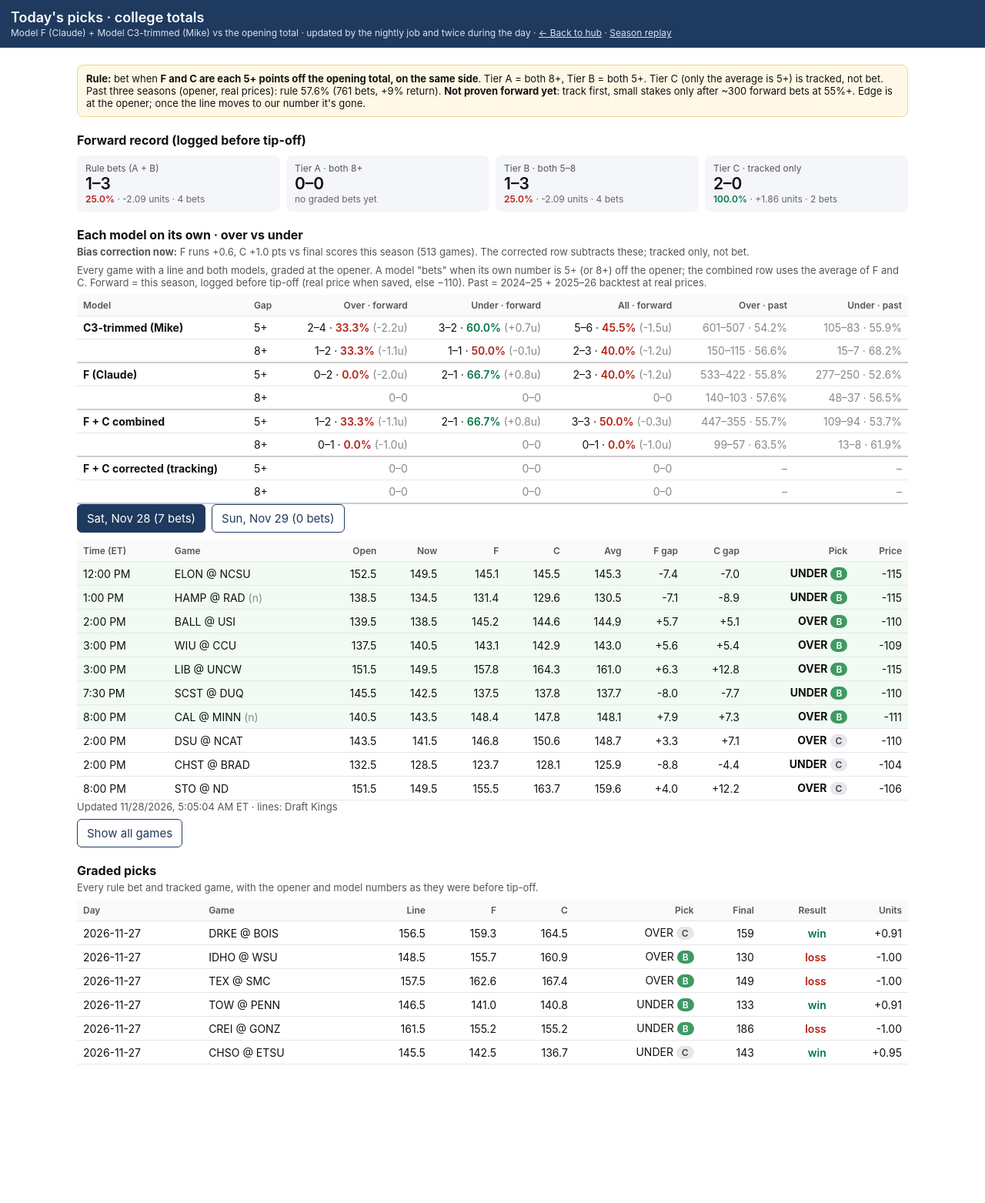
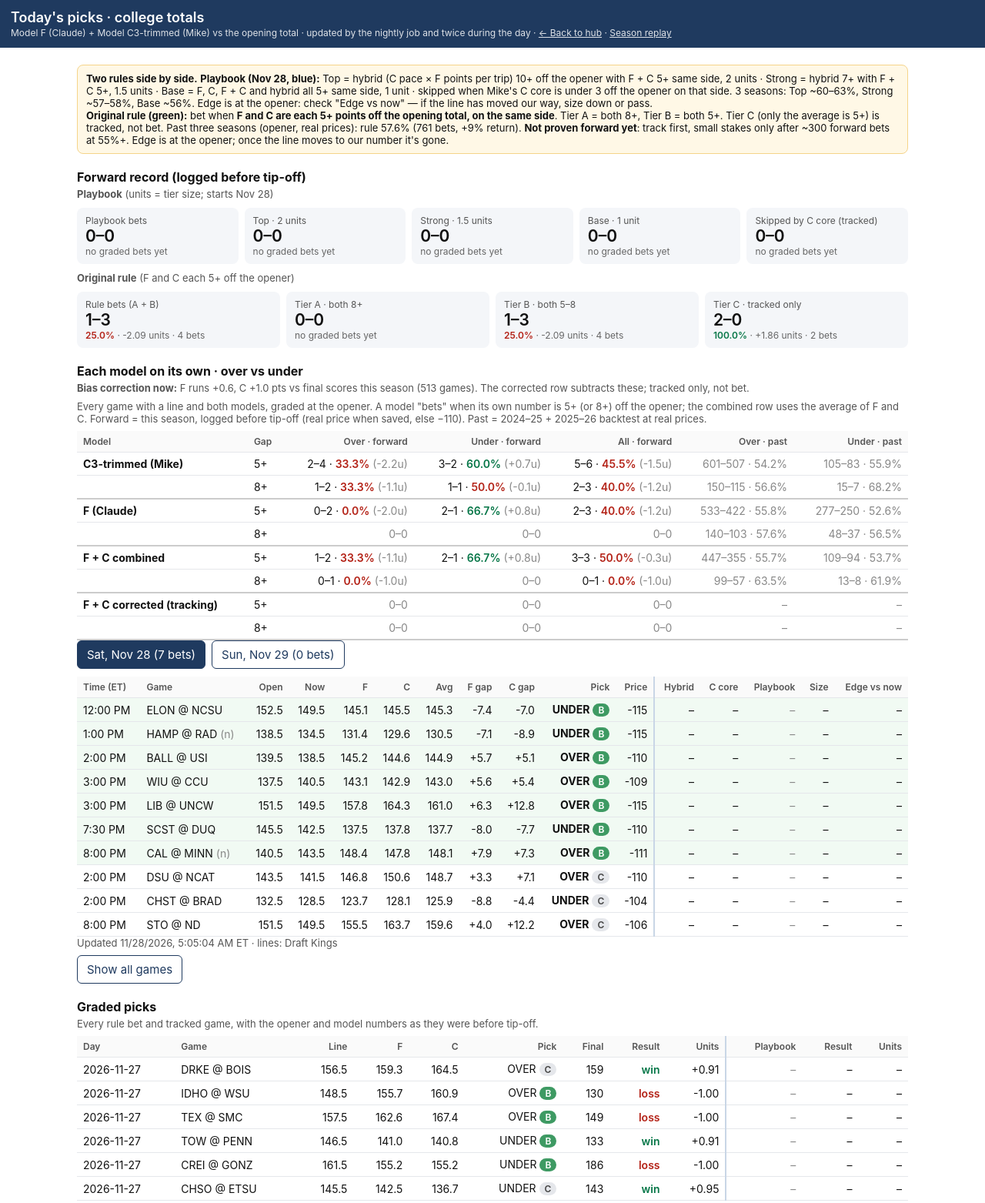
Before and after one commit to mikelife702/totals-hub, a plain HTML site: page picks.html in a window 1280 px wide. Shown: the whole page at 77% size. Before the commit the page ends 1395 px from the top, so only its background shows below. Drawn offline with Linux system fonts and the light colour scheme.

Commit message:
Picks page: playbook columns and record side by side
Updated the warning and grading sections with new rules and records. Enhanced the display of game data and results.

```diff
--- a/picks.html
+++ b/picks.html
@@ -35,6 +35,9 @@ tr.A td{background:#e7f6ec}
 tr.B td{background:#f1faf3}
 .tag{display:inline-block;padding:1px 7px;border-radius:10px;font-size:12px;font-weight:600}
 .tA{background:#067647;color:#fff}.tB{background:#3e9a63;color:#fff}.tC{background:#e5e7eb;color:#444}
+.tTop{background:#1f3a5f;color:#fff}.tStrong{background:#3b6ea5;color:#fff}.tBase{background:#9db7d6;color:#10243d}.tSkip{background:#e5e7eb;color:#888;text-decoration:line-through}
+tr.P td{background:#eef4fb}
+th.pb,td.pb{border-left:2px solid #c9d6e6}
 </style>
 </head>
 <body>
@@ -43,10 +46,13 @@ tr.B td{background:#f1faf3}
 <div class="sub">Model F (Claude) + Model C3-trimmed (Mike) vs the opening total · updated by the nightly job and twice during the day · <a href="./">← Back to hub</a> · <a href="backtest.html">Season replay</a></div>
 </header>
 <main>
-<div class="warn"><b>Rule:</b> bet when <b>F and C are each 5+ points off the opening total, on the same side</b>. Tier A = both 8+, Tier B = both 5+. Tier C (only the average is 5+) is tracked, not bet.
+<div class="warn"><b>Two rules side by side.</b> <b>Playbook (Nov 28, blue):</b> Top = hybrid (C pace × F points per trip) 10+ off the opener with F + C 5+ same side, 2 units · Strong = hybrid 7+ with F + C 5+, 1.5 units · Base = F, C, F + C and hybrid all 5+ same side, 1 unit · skipped when Mike's C core is under 3 off the opener on that side. 3 seasons: Top ~60–63%, Strong ~57–58%, Base ~56%. Edge is at the opener: check "Edge vs now" — if the line has moved our way, size down or pass.<br><b>Original rule (green):</b> bet when <b>F and C are each 5+ points off the opening total, on the same side</b>. Tier A = both 8+, Tier B = both 5+. Tier C (only the average is 5+) is tracked, not bet.
 Past three seasons (opener, real prices): rule 57.6% (761 bets, +9% return). <b>Not proven forward yet</b>: track first, small stakes only after ~300 forward bets at 55%+. Edge is at the opener; once the line moves to our number it's gone.</div>
 
 <h2>Forward record (logged before tip-off)</h2>
+<p class="note"><b>Playbook</b> (units = tier size; starts Nov 28)</p>
+<div class="cards" id="prec"></div>
+<p class="note"><b>Original rule</b> (F and C each 5+ off the opener)</p>
 <div class="cards" id="rec"></div>
 
 <h2>Each model on its own · over vs under</h2>
@@ -55,13 +61,13 @@ Past three seasons (opener, real prices): rule 57.6% (761 bets, +9% return). <b>
 <div class="tw"><table id="mods"><thead><tr><th>Model</th><th>Gap</th><th>Over · forward</th><th>Under · forward</th><th>All · forward</th><th>Over · past</th><th>Under · past</th></tr></thead><tbody></tbody></table></div>
 
 <div class="row" id="days"></div>
-<div class="tw"><table id="tbl"><thead><tr><th>Time (ET)</th><th>Game</th><th>Open</th><th>Now</th><th>F</th><th>C</th><th>Avg</th><th>F gap</th><th>C gap</th><th>Pick</th><th>Price</th></tr></thead><tbody></tbody></table></div>
+<div class="tw"><table id="tbl"><thead><tr><th>Time (ET)</th><th>Game</th><th>Open</th><th>Now</th><th>F</th><th>C</th><th>Avg</th><th>F gap</th><th>C gap</th><th>Pick</th><th>Price</th><th class="pb">Hybrid</th><th>C core</th><th>Playbook</th><th>Size</th><th>Edge vs now</th></tr></thead><tbody></tbody></table></div>
 <p class="note" id="upd"></p>
 <div class="row"><button id="all">Show all games</button></div>
 
 <h2>Graded picks</h2>
 <p class="note">Every rule bet and tracked game, with the opener and model numbers as they were before tip-off.</p>
-<div class="tw"><table id="logt"><thead><tr><th>Day</th><th>Game</th><th>Line</th><th>F</th><th>C</th><th>Pick</th><th>Final</th><th>Result</th><th>Units</th></tr></thead><tbody></tbody></table></div>
+<div class="tw"><table id="logt"><thead><tr><th>Day</th><th>Game</th><th>Line</th><th>F</th><th>C</th><th>Pick</th><th>Final</th><th>Result</th><th>Units</th><th class="pb">Playbook</th><th>Result</th><th>Units</th></tr></thead><tbody></tbody></table></div>
 </main>
 <script>
 let P = null, LOG = null, DAY = null, ALL = false;
@@ -69,13 +75,15 @@ const fmt = (v, d = 1) => v == null || isNaN(v) ? '–' : (+v).toFixed(d);
 const sg = v => v == null ? '–' : (v > 0 ? '+' : '') + (+v).toFixed(1);
 const et = iso => new Date(iso).toLocaleTimeString('en-US', { timeZone: 'America/New_York', hour: 'numeric', minute: '2-digit' });
 const tag = t => t ? '<span class="tag t' + t + '">' + t + '</span>' : '';
+const pbTag = b => !b || !b.tier ? '<span class="muted">–</span>' : b.skip ? '<span class="tag tSkip">' + b.tier + '</span> <span class="muted">skip (C core)</span>' : '<b>' + b.side + '</b> <span class="tag t' + b.tier + '">' + b.tier + '</span>';
+const UNIT = 200;
 async function load() {
   const get = async f => { try { const r = await fetch('data/' + f, { cache: 'no-cache' }); if (r.ok) return await r.json(); } catch (e) {} return null; };
   P = await get('ncaa-picks.json'); LOG = await get('ncaa-picks-log.json');
   if (!P) { document.getElementById('upd').textContent = 'No picks file yet — it appears after the next nightly run.'; return; }
   const days = [...new Set(P.games.map(g => g.day))].sort(); DAY = days[0];
   const dv = document.getElementById('days'); dv.innerHTML = '';
-  days.forEach(d => { const b = document.createElement('button'); b.textContent = new Date(d + 'T12:00:00').toLocaleDateString('en-US', { weekday: 'short', month: 'short', day: 'numeric' }) + ' (' + P.games.filter(g => g.day === d && (g.tier === 'A' || g.tier === 'B')).length + ' bets)'; b.onclick = () => { DAY = d; draw(); }; b.dataset.d = d; dv.appendChild(b); });
+  days.forEach(d => { const b = document.createElement('button'); b.textContent = new Date(d + 'T12:00:00').toLocaleDateString('en-US', { weekday: 'short', month: 'short', day: 'numeric' }) + ' (' + P.games.filter(g => g.day === d && ((g.tier === 'A' || g.tier === 'B') || (g.pb && g.pb.tier && !g.pb.skip))).length + ' bets)'; b.onclick = () => { DAY = d; draw(); }; b.dataset.d = d; dv.appendChild(b); });
   document.getElementById('upd').textContent = 'Updated ' + new Date(P.updated).toLocaleString('en-US', { timeZone: 'America/New_York' }) + ' ET · lines: ' + ([...new Set(P.games.map(g => g.book).filter(Boolean))].join(', ') || '–');
   document.getElementById('all').onclick = () => { ALL = !ALL; document.getElementById('all').textContent = ALL ? 'Show bets only' : 'Show all games'; draw(); };
   if (P.bias) document.getElementById('biasnote').innerHTML = '<b>Bias correction now:</b> F runs ' + (P.bias.F >= 0 ? '+' : '') + P.bias.F.toFixed(1) + ', C ' + (P.bias.C >= 0 ? '+' : '') + P.bias.C.toFixed(1) + ' pts vs final scores this season (' + P.bias.games + ' games). The corrected row subtracts these; tracked only, not bet.';
@@ -86,6 +94,8 @@ function record() {
   const card = (l, r) => { if (!r) return '<div class="card"><div class="l">' + l + '</div><div class="v">0–0</div><div class="s">no graded bets yet</div></div>';
     const n = r.w + r.l, pct = n ? 100 * r.w / n : 0; return '<div class="card"><div class="l">' + l + '</div><div class="v">' + r.w + '–' + r.l + '</div><div class="s"><span class="' + (pct >= 52.4 ? 'good' : 'bad') + '">' + pct.toFixed(1) + '%</span> · ' + (r.units >= 0 ? '+' : '') + r.units.toFixed(2) + ' units · ' + n + ' bets</div></div>'; };
   const ab = R.A || R.B ? { w: (R.A ? R.A.w : 0) + (R.B ? R.B.w : 0), l: (R.A ? R.A.l : 0) + (R.B ? R.B.l : 0), units: (R.A ? R.A.units : 0) + (R.B ? R.B.units : 0) } : null;
+  const PR = (LOG && LOG.pbRecord) || {};
+  document.getElementById('prec').innerHTML = card('Playbook bets', PR.all) + card('Top · 2 units', PR.Top) + card('Strong · 1.5 units', PR.Strong) + card('Base · 1 unit', PR.Base) + card('Skipped by C core (tracked)', PR.Skipped);
   c.innerHTML = card('Rule bets (A + B)', ab) + card('Tier A · both 8+', R.A) + card('Tier B · both 5–8', R.B) + card('Tier C · tracked only', R.C);
 }
 const PAST = { 'C3-trimmed (Mike)|5': ['601–507 · 54.2%', '105–83 · 55.9%'], 'C3-trimmed (Mike)|8': ['150–115 · 56.6%', '15–7 · 68.2%'],
@@ -109,14 +119,15 @@ function models() {
 }
 function draw() {
   document.querySelectorAll('#days button').forEach(b => b.classList.toggle('on', b.dataset.d === DAY));
-  const rows = P.games.filter(g => g.day === DAY && (ALL || g.tier)).sort((a, b) => (b.tier === 'A') - (a.tier === 'A') || (b.tier === 'B') - (a.tier === 'B') || (a.date < b.date ? -1 : 1));
-  document.querySelector('#tbl tbody').innerHTML = rows.length ? rows.map(g => '<tr class="' + (g.tier === 'A' || g.tier === 'B' ? g.tier : '') + '"><td>' + et(g.date) + '</td><td>' + g.away.abbr + ' @ ' + g.home.abbr + (g.neutral ? ' <span class="muted">(n)</span>' : '') + '</td><td>' + fmt(g.open) + '</td><td>' + fmt(g.current) + '</td><td>' + fmt(g.F) + '</td><td>' + fmt(g.C) + '</td><td>' + fmt(g.FC) + '</td><td>' + sg(g.gapF) + '</td><td>' + sg(g.gapC) + '</td><td>' + (g.side ? '<b>' + g.side + '</b> ' + tag(g.tier) : '<span class="muted">' + (g.F == null ? 'not enough games yet' : 'no bet') + '</span>') + '</td><td>' + (g.price != null ? (g.price > 0 ? '+' : '') + g.price : '–') + '</td></tr>').join('')
-    : '<tr><td colspan="11" class="muted">No rule bets for this day' + (ALL ? '' : ' — tap "Show all games"') + '.</td></tr>';
+  const pr = g => g.pb && g.pb.tier ? ({ Top: 4, Strong: 3, Base: 2 }[g.pb.tier] - (g.pb.skip ? 2.5 : 0)) : 0;
+  const rows = P.games.filter(g => g.day === DAY && (ALL || g.tier || (g.pb && g.pb.tier))).sort((a, b) => pr(b) - pr(a) || (b.tier === 'A') - (a.tier === 'A') || (b.tier === 'B') - (a.tier === 'B') || (a.date < b.date ? -1 : 1));
+  document.querySelector('#tbl tbody').innerHTML = rows.length ? rows.map(g => '<tr class="' + (g.tier === 'A' || g.tier === 'B' ? g.tier : (g.pb && g.pb.tier && !g.pb.skip ? 'P' : '')) + '"><td>' + et(g.date) + '</td><td>' + g.away.abbr + ' @ ' + g.home.abbr + (g.neutral ? ' <span class="muted">(n)</span>' : '') + '</td><td>' + fmt(g.open) + '</td><td>' + fmt(g.current) + '</td><td>' + fmt(g.F) + '</td><td>' + fmt(g.C) + '</td><td>' + fmt(g.FC) + '</td><td>' + sg(g.gapF) + '</td><td>' + sg(g.gapC) + '</td><td>' + (g.side ? '<b>' + g.side + '</b> ' + tag(g.tier) : '<span class="muted">' + (g.F == null ? 'not enough games yet' : 'no bet') + '</span>') + '</td><td>' + (g.price != null ? (g.price > 0 ? '+' : '') + g.price : '–') + '</td><td class="pb">' + fmt(g.pb && g.pb.H) + '</td><td>' + fmt(g.pb && g.pb.C1) + '</td><td>' + pbTag(g.pb) + '</td><td>' + (g.pb && g.pb.units ? '$' + Math.round(g.pb.units * UNIT) : '–') + '</td><td>' + (g.pb && g.pb.gapNow != null ? '<span class="' + (g.pb.gapNow >= 7 ? 'good' : g.pb.gapNow < 5 ? 'bad' : '') + '">' + sg(g.pb.gapNow) + '</span>' : '–') + '</td></tr>').join('')
+    : '<tr><td colspan="16" class="muted">No bets (either rule) for this day' + (ALL ? '' : ' — tap "Show all games"') + '.</td></tr>';
 }
 function logTable() {
-  if (!LOG) return; const L = Object.values(LOG.picks).filter(p => p.tier && p.result && p.result !== 'no bet').sort((a, b) => a.day < b.day ? 1 : -1).slice(0, 200);
-  document.querySelector('#logt tbody').innerHTML = L.length ? L.map(p => '<tr><td>' + p.day + '</td><td>' + p.away + ' @ ' + p.home + '</td><td>' + fmt(p.line) + '</td><td>' + fmt(p.F) + '</td><td>' + fmt(p.C) + '</td><td>' + p.side + ' ' + tag(p.tier) + '</td><td>' + (p.final ?? '–') + '</td><td class="' + (p.result === 'win' ? 'good' : p.result === 'loss' ? 'bad' : '') + '">' + p.result + '</td><td>' + (p.units != null ? (p.units > 0 ? '+' : '') + p.units.toFixed(2) : '–') + '</td></tr>').join('')
-    : '<tr><td colspan="9" class="muted">Nothing graded yet — results fill in the morning after each game day.</td></tr>';
+  if (!LOG) return; const L = Object.values(LOG.picks).filter(p => (p.tier && p.result && p.result !== 'no bet') || (p.pbTier && p.pbResult)).sort((a, b) => a.day < b.day ? 1 : -1).slice(0, 200);
+  document.querySelector('#logt tbody').innerHTML = L.length ? L.map(p => '<tr><td>' + p.day + '</td><td>' + p.away + ' @ ' + p.home + '</td><td>' + fmt(p.line) + '</td><td>' + fmt(p.F) + '</td><td>' + fmt(p.C) + '</td><td>' + (p.side ? p.side + ' ' + tag(p.tier) : '<span class="muted">–</span>') + '</td><td>' + (p.final ?? '–') + '</td><td class="' + (p.result === 'win' ? 'good' : p.result === 'loss' ? 'bad' : '') + '">' + p.result + '</td><td>' + (p.units != null ? (p.units > 0 ? '+' : '') + p.units.toFixed(2) : '–') + '</td><td class="pb">' + (p.pbTier ? (p.pbSkip ? '<span class="tag tSkip">' + p.pbTier + '</span>' : p.pbSide + ' <span class="tag t' + p.pbTier + '">' + p.pbTier + '</span>') : '<span class="muted">–</span>') + '</td><td class="' + (p.pbResult === 'win' ? 'good' : p.pbResult === 'loss' ? 'bad' : '') + '">' + (p.pbResult || '–') + '</td><td>' + (p.pbU != null && !p.pbSkip ? (p.pbU > 0 ? '+' : '') + p.pbU.toFixed(2) : '–') + '</td></tr>').join('')
+    : '<tr><td colspan="12" class="muted">Nothing graded yet — results fill in the morning after each game day.</td></tr>';
 }
 load();
 </script>
```
